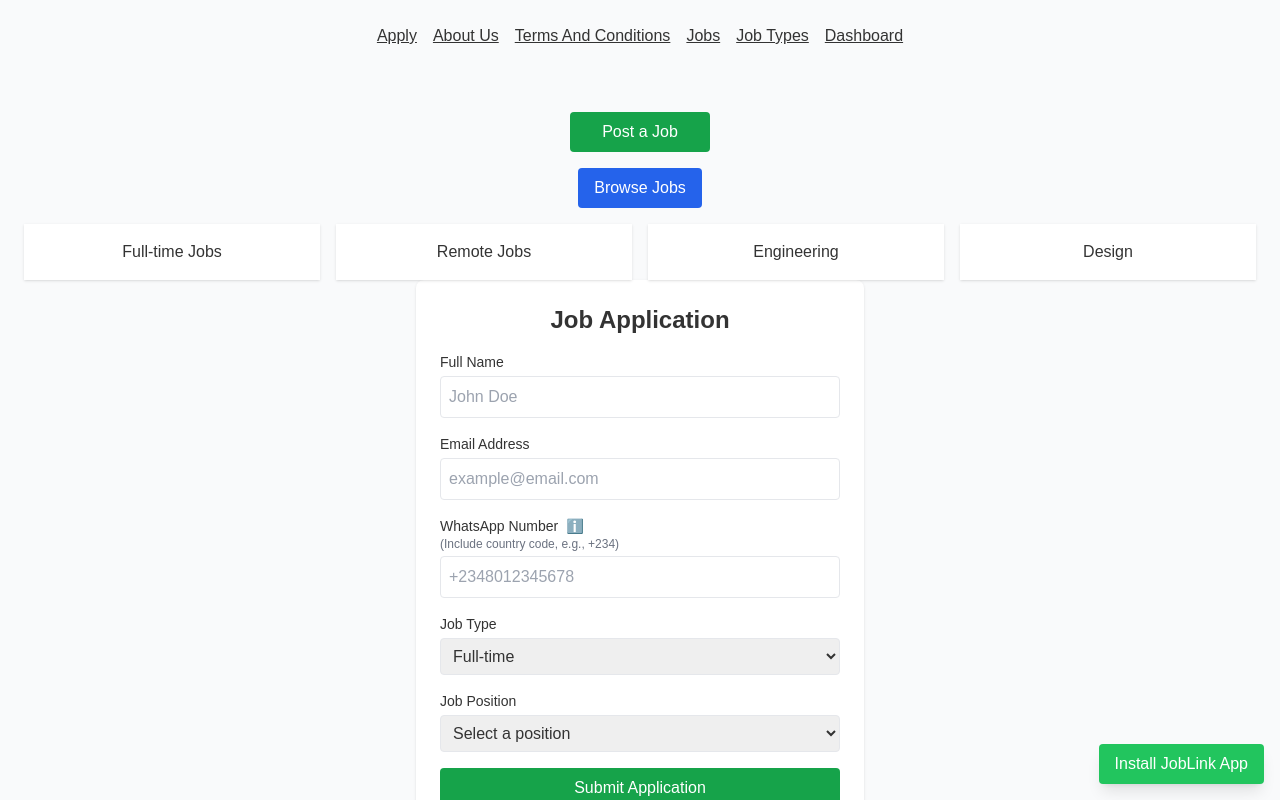
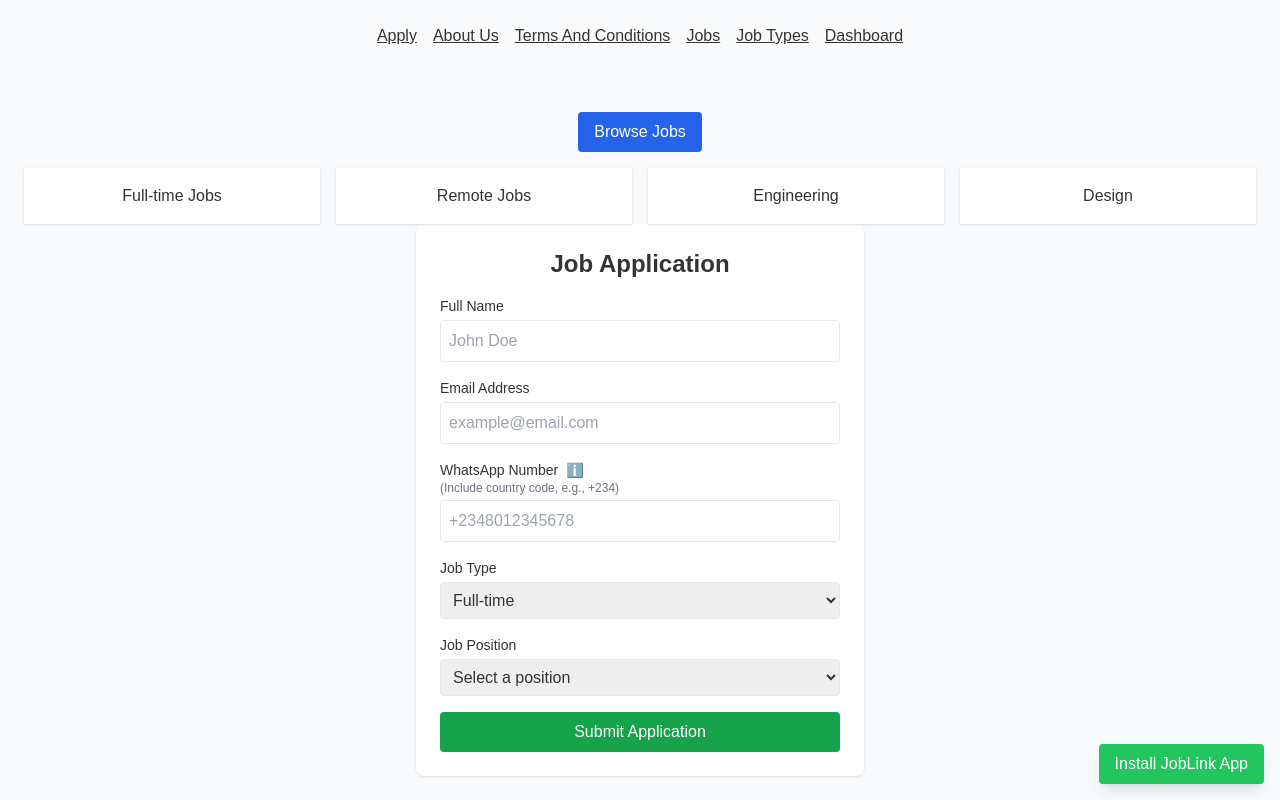
Before and after one commit to Xtosea/JobLink, a React (Create React App) app: page / in a window 1280 px wide. Shown: the top 800 px of the page. Built offline with nearby package versions, Linux system fonts and the light colour scheme.

Commit message:
Update ApplicantForm.jsx

```diff
--- a/src/pages/ApplicantForm.jsx
+++ b/src/pages/ApplicantForm.jsx
@@ -112,6 +112,8 @@ export default function ApplicantForm() {
   const [loading, setLoading] = useState(false);
   const [successMsg, setSuccessMsg] = useState("");
 
+const user = JSON.parse(localStorage.getItem("user") || "null");
+
   useEffect(() => {
     const options = JOB_POSITIONS_BY_TYPE[form.jobType] || [];
     setJobOptions(options);
@@ -167,24 +169,34 @@ export default function ApplicantForm() {
   return (
   <div>
 
-       {/* 🔵 post Job Button */}
-<div className="flex justify-center mb-4">
-  <Link to="/post-job">
-  <button className="bg-green-600 text-white px-8 py-2 rounded">
-    Post a Job
-  </button>
-</Link>
-</div>
+       {/* 🔵 Browse Jobs Button */}
+<div className="flex justify-center gap-3 mb-4">
 
-    {/* 🔵 Browse Jobs Button */}
-    <div className="flex justify-center mb-4">
   <Link to="/jobs">
     <button className="bg-blue-600 text-white px-4 py-2 rounded">
       Browse Jobs
     </button>
   </Link>
+
+    {/* 🔵 post a Job Button */}
+  {user?.role === "employer" && (
+    <Link to="/post-job">
+      <button className="bg-green-600 text-white px-4 py-2 rounded">
+        Post a Job
+      </button>
+    </Link>
+  )}
+
+  {/* 🔵 Applicants */}
+   {user?.role === "applicant" && (
+    <Link to="/jobs">
+      <button className="bg-purple-600 text-white px-4 py-2 rounded">
+        Find Jobs
+      </button>
+    </Link>
+  )}
+
 </div>
-
 
 <div className="grid grid-cols-2 md:grid-cols-4 gap-4">
 
```
Lines whose indentation alone changed are shown as unchanged.
